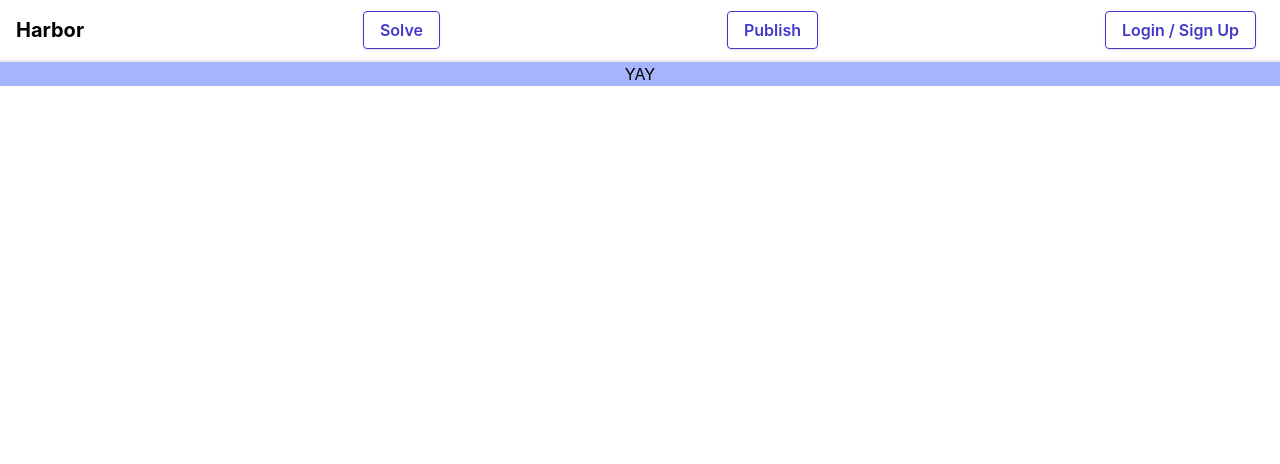
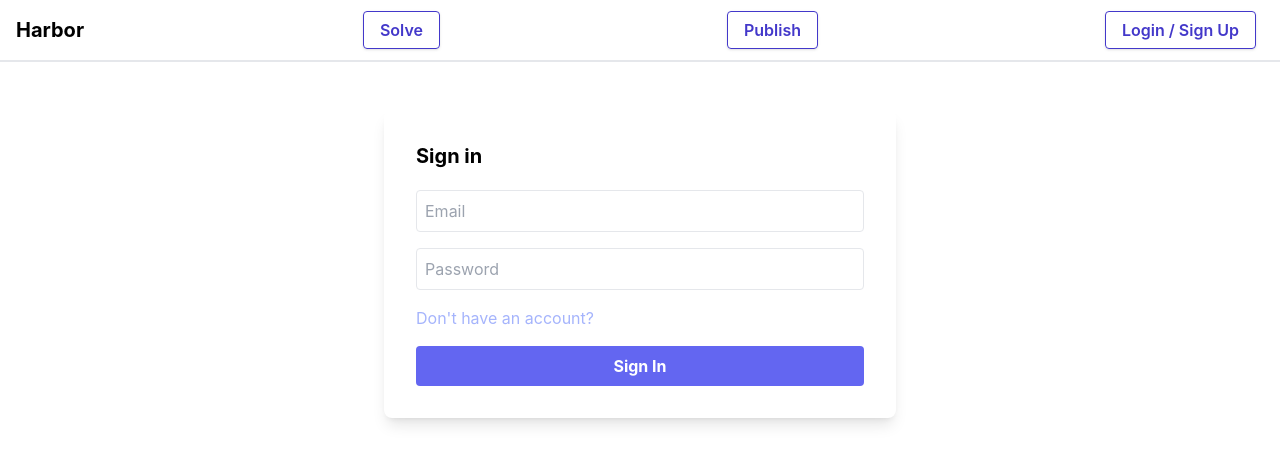
Before and after one commit to useharbor/harbor, a React (Create React App) app: page /login in a window 1280 px wide. Shown: the top 464 px of the page. Built offline with nearby package versions, Linux system fonts and the light colour scheme.

Commit message:
Login firebase foundation

```diff
--- a/src/pages/Login.js
+++ b/src/pages/Login.js
@@ -1,11 +1,111 @@
-import React from 'react';
+// import React from 'react';
 
-export default function Home() {
+// export default function Home() {
+//     return (
+//         <div className="App">
+//             <header className="bg-indigo-300">
+//                 YAY
+//             </header>
+//         </div>
+//     );
+// }
+
+import { getAuth, createUserWithEmailAndPassword, signInWithEmailAndPassword } from "firebase/auth";
+
+import React, { useState } from 'react';
+
+function SignInSignUp() {
+    const [login, setLogin] = useState(true);
+
+    const auth = getAuth();
+    const createUser = (email, password) => {
+        createUserWithEmailAndPassword(auth, email, password)
+            .then((userCredential) => {
+                // Signed up
+                const user = userCredential.user;
+                // Additional actions upon successful signup, if needed
+                console.log("User created successfully with email:", user.email);
+            })
+            .catch((error) => {
+                const errorCode = error.code;
+                const errorMessage = error.message;
+                // Handle errors here
+                console.error("Error creating user:", errorCode, errorMessage);
+            });
+    };
+
+    const signInUser = (email, password) => {
+        signInWithEmailAndPassword(auth, email, password)
+            .then((userCredential) => {
+                // Signed in
+                const user = userCredential.user;
+                // ...
+            })
+            .catch((error) => {
+                const errorCode = error.code;
+                const errorMessage = error.message;
+            });
+    };
+    const [email, setEmail] = useState('');
+    const [password, setPassword] = useState('');
+
+    const handleSignIn = () => {
+        // if (email && password) {
+        //     signInUser(email, password);
+        // } else {
+        //     console.error("Please fill in all fields.");
+        // }
+        console.log(email)
+    };
+
+    const handleEmailChange = (e) => {
+        setEmail(e.target.value);
+    }
+
+
+
     return (
-        <div className="App">
-            <header className="bg-indigo-300">
-                YAY
-            </header>
+        <div className="container mt-2 mx-auto pt-10 flex items-center justify-center">
+            <div className="bg-white rounded-lg shadow-lg w-2/5">
+                {!login &&
+                    <>
+
+                        <div className={`flex flex-col justify-center p-8 ${login ? 'opacity-0 invisible' : 'opacity-100 visible'}`}>
+                            <h1 className="font-bold text-xl mb-5">Create Account</h1>
+                            {/* <span className="text-sm mb-5">Use your email for registration</span> */}
+                            <input type="text" placeholder="Name" value="sdsadsa" className="input-field mb-4 p-2 border rounded" />
+                            <input type="email" placeholder="Email" value={email} onChange={handleEmailChange} className="input-field mb-4 p-2 border rounded" />
+                            <input type="password" placeholder="Password" className="input-field mb-4 p-2 border rounded" />
+                            <h1 className="mb-4">
+                                <span onClick={() => setLogin(true)} className="cursor-pointer text-indigo-300 hover:text-indigo-600">
+                                    Already have an account?
+                                </span>
+                            </h1>
+                            <button onClick={handleSignIn} className="bg-indigo-500 text-white font-bold py-2 px-4 rounded hover:bg-indigo-600 transition-colors">Sign Up</button>
+                        </div>
+                    </>
+
+                }
+
+                {login &&
+                    <>
+                        <div className={`flex flex-col justify-center p-8 ${login ? 'opacity-100 visible' : 'opacity-0 invisible'}`}>
+                            <h1 className="font-bold text-xl mb-5">Sign in</h1>
+                            <input type="email" placeholder="Email" className="input-field mb-4 p-2 border rounded" />
+                            <input type="password" placeholder="Password" className="input-field mb-4 p-2 border rounded" />
+                            {/* <h1 onClick={() => setLogin(false)} className="text-indigo-300 mb-4 hover:text-indigo-600">Forgot your password?</h1> */}
+                            <h1 className="mb-4">
+                                <span onClick={() => setLogin(false)} className="cursor-pointer text-indigo-300 hover:text-indigo-600">
+                                    Don't have an account?
+                                </span>
+                            </h1>
+                            <button className="bg-indigo-500 text-white font-bold py-2 px-4 rounded hover:bg-indigo-600 transition-colors">Sign In</button>
+                        </div>
+                    </>
+                }
+            </div>
         </div>
     );
 }
+
+export default SignInSignUp;
```
Also changed, not shown: 2 other files (tests, documents, lock files or other folders).
